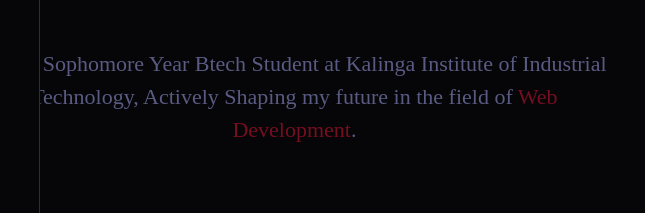
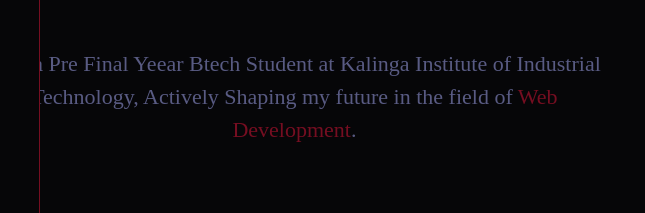
Before and after one commit to coldzera630/Portfolio, a plain HTML site: page index.html in a window 1280 px wide. Shown: the part 367-580 px from the top of the page, 230-875 px from the left. Drawn offline with Linux system fonts and the light colour scheme; a web font is replaced by a local one.

Commit message:
index.html

```diff
--- a/index.html
+++ b/index.html
@@ -52,7 +52,7 @@
                         <div class="home-info">
                             <h3 class="hello">Hi, My Name is <span class="name">Divyanshu Yadav</span> </h3>
                             <h3 class="my-profession">I am a <span class="typing">Web Developer</span></h3>
-                            <p>I am a Sophomore Year Btech Student at Kalinga Institute of Industrial Technology, Actively
+                            <p>I am a Pre Final Yeear Btech Student at Kalinga Institute of Industrial Technology, Actively
                                 Shaping my future in the field of <span>Web Development</span>.</p>
                             <a href="#contact" class="btn hire-me ">Hire Me</a>
                         </div>
```
